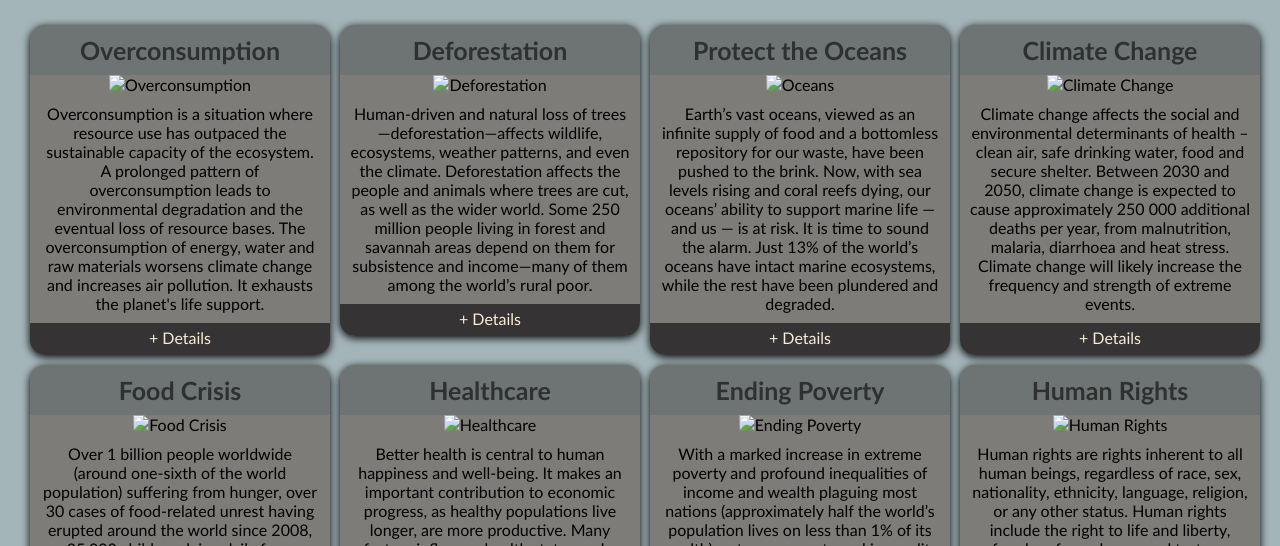
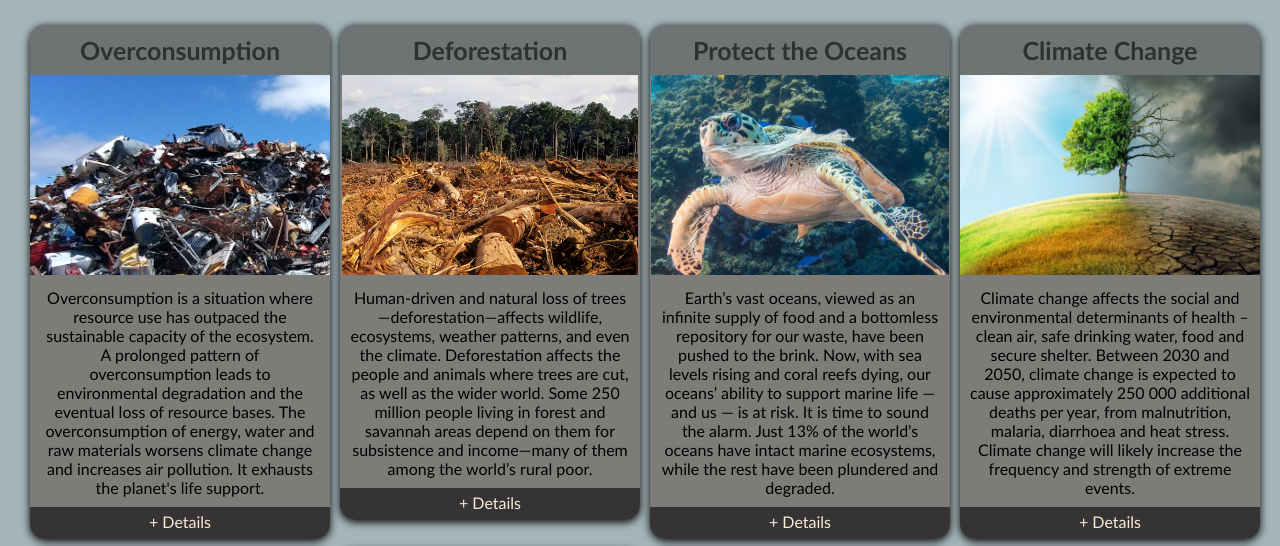
Before and after one commit to Mobwiser-IT-Academy/share-humanity-RicardoNeves, a plain HTML site: page index.html in a window 1280 px wide. Shown: the part 202-748 px from the top of the page. Drawn offline with Linux system fonts and the light colour scheme; the site is published under a folder, as on GitHub Pages, so addresses that start at the root find nothing.

Commit message:
changes to image sources

```diff
--- /dev/null
+++ b/Assets/mysite.js
@@ -0,0 +1,3 @@
+console.log(
+   document.getElementById("issue1").innerHTML
+)
--- a/index.html
+++ b/index.html
@@ -7,7 +7,6 @@
   <link rel="stylesheet" href="Assets/Stylesheets/main.css">
 </head>
 <body>
-  <script src="home.js"></script>
   <header>
     <img src="Assets/Images/share_humanity_pic.jpg" alt="Share Humanity Logo" class="logo">
     <h1 class="phrase">Share Humanity</h1>
@@ -26,7 +25,7 @@
   <div class="container-issues">
     <div id="issue1">
       <h3><span>Overconsumption</span></h3>
-      <img src="/Assets/Images/overconsumption1.png" alt="Overconsumption">
+      <img src="Assets/Images/overconsumption1.png" alt="Overconsumption">
       <p id="details">
         Overconsumption is a situation where resource use has outpaced the sustainable capacity of the ecosystem. A prolonged pattern of overconsumption leads to environmental degradation and the eventual loss of resource bases. The overconsumption of energy, water and raw materials worsens climate change and increases air pollution. It exhausts the planet's life support.
       </p>
@@ -35,7 +34,7 @@
 
     <div id="issue2">
       <h3><span>Deforestation</span></h3>
-      <img src="/Assets/Images/deforestation.jpg" alt="Deforestation">
+      <img src="Assets/Images/deforestation.jpg" alt="Deforestation">
       <p id="details">
         Human-driven and natural loss of trees—deforestation—affects wildlife, ecosystems, weather patterns, and even the climate. Deforestation affects the people and animals where trees are cut, as well as the wider world. Some 250 million people living in forest and savannah areas depend on them for subsistence and income—many of them among the world’s rural poor.
       </p>
@@ -45,7 +44,7 @@
 
     <div id="issue3">
       <h3><span>Protect the Oceans</span></h3>
-      <img src="/Assets/Images/oceans3.png" alt="Oceans">
+      <img src="Assets/Images/oceans3.png" alt="Oceans">
       <p id="details">
         Earth’s vast oceans, viewed as an infinite supply of food and a bottomless repository for our waste, have been pushed to the brink. Now, with sea levels rising and coral reefs dying, our oceans’ ability to support marine life — and us — is at risk. It is time to sound the alarm. Just 13% of the world’s oceans have intact marine ecosystems, while the rest have been plundered and degraded.
       </p>
@@ -54,7 +53,7 @@
 
     <div id="issue4">
       <h3><span>Climate Change</span></h3>
-      <img src="/Assets/Images/climatechange.jpg" alt="Climate Change">
+      <img src="Assets/Images/climatechange.jpg" alt="Climate Change">
       <p id="details">
         Climate change affects the social and environmental determinants of health –clean air, safe drinking water, food and secure shelter. Between 2030 and 2050, climate change is expected to cause approximately 250 000 additional deaths per year, from malnutrition, malaria, diarrhoea and heat stress. Climate change will likely increase the frequency and strength of extreme events.
       </p>
@@ -63,7 +62,7 @@
 
     <div id="issue5">
       <h3><span>Food Crisis</span></h3>
-      <img src="/Assets/Images/food_crisis.jpg" alt="Food Crisis">
+      <img src="Assets/Images/food_crisis.jpg" alt="Food Crisis">
       <p id="details">
         Over 1 billion people worldwide (around one-sixth of the world population) suffering from hunger, over 30 cases of  food-related unrest having erupted around the world since 2008, 25,000 children dying daily from malnutrition, 2 billion people currently suffering from micro-nutrient deficiencies, local food prices in most developing countries being too expensive for hundreds of millions of people.
       </p>
@@ -72,7 +71,7 @@
 
     <div id="issue6">
       <h3><span>Healthcare</span></h3>
-      <img src="/Assets/Images/Health_pandemics.jpg" alt="Healthcare">
+      <img src="Assets/Images/Health_pandemics.jpg" alt="Healthcare">
       <p id="details">
         Better health is central to human happiness and well-being. It makes an important contribution to economic progress, as healthy populations live longer, are more productive. Many factors influence health status and a country's ability to provide health services for its people. A large body of evidence confirms that many people in the developing world go without health care from which they could benefit greatly.
       </p>
@@ -82,7 +81,7 @@
 
     <div id="issue7">
       <h3><span>Ending Poverty</span></h3>
-      <img src="/Assets/Images/Ending_Poverty.jpg" alt="Ending Poverty">
+      <img src="Assets/Images/Ending_Poverty.jpg" alt="Ending Poverty">
       <p id="details">
         With a marked increase in extreme poverty and profound inequalities of income and wealth plaguing most nations (approximately half the world’s population lives on less than 1% of its wealth), extreme poverty and inequality continue to leave communities in an almost irreversibly devastating state of vulnerability. High poverty rates are often found in small, fragile and conflict-affected countries.
       </p>
@@ -91,7 +90,7 @@
 
     <div id="issue8">
       <h3><span>Human Rights</span></h3>
-      <img src="/Assets/Images/human_rights2.jpg" alt="Human Rights">
+      <img src="Assets/Images/human_rights2.jpg" alt="Human Rights">
       <p id="details">
         Human rights are rights inherent to all human beings, regardless of race, sex, nationality, ethnicity, language, religion, or any other status. Human rights include the right to life and liberty, freedom from slavery and torture, freedom of opinion and expression, the right to work and education, and many more. Approximately 27 million people are currently enslaved in the human trafficking trade around the world.
       </p>
@@ -99,6 +98,7 @@
     </div>
   </div>
 
+  <script src="Assets/mysite.js"></script>
 
 </body>
 
```
